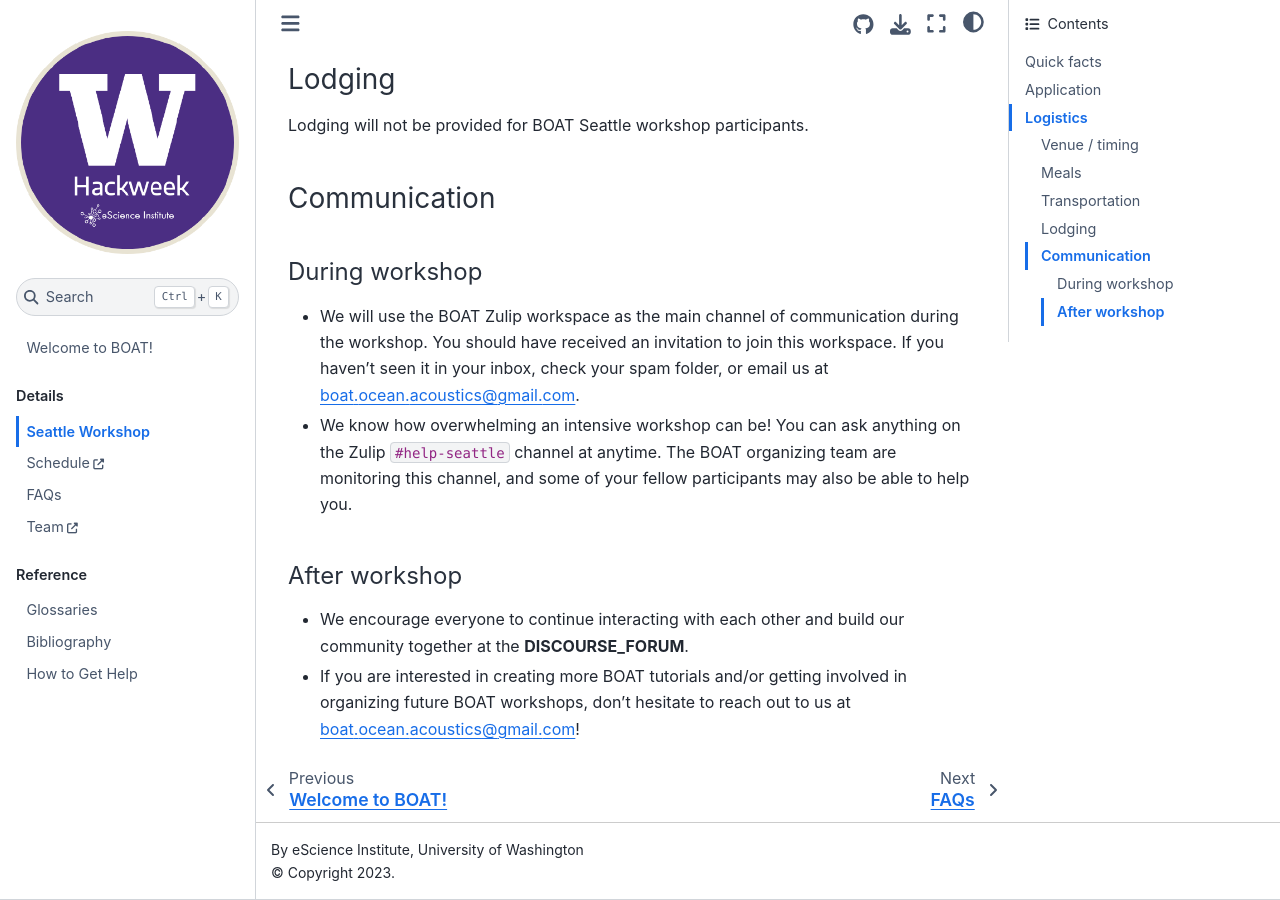
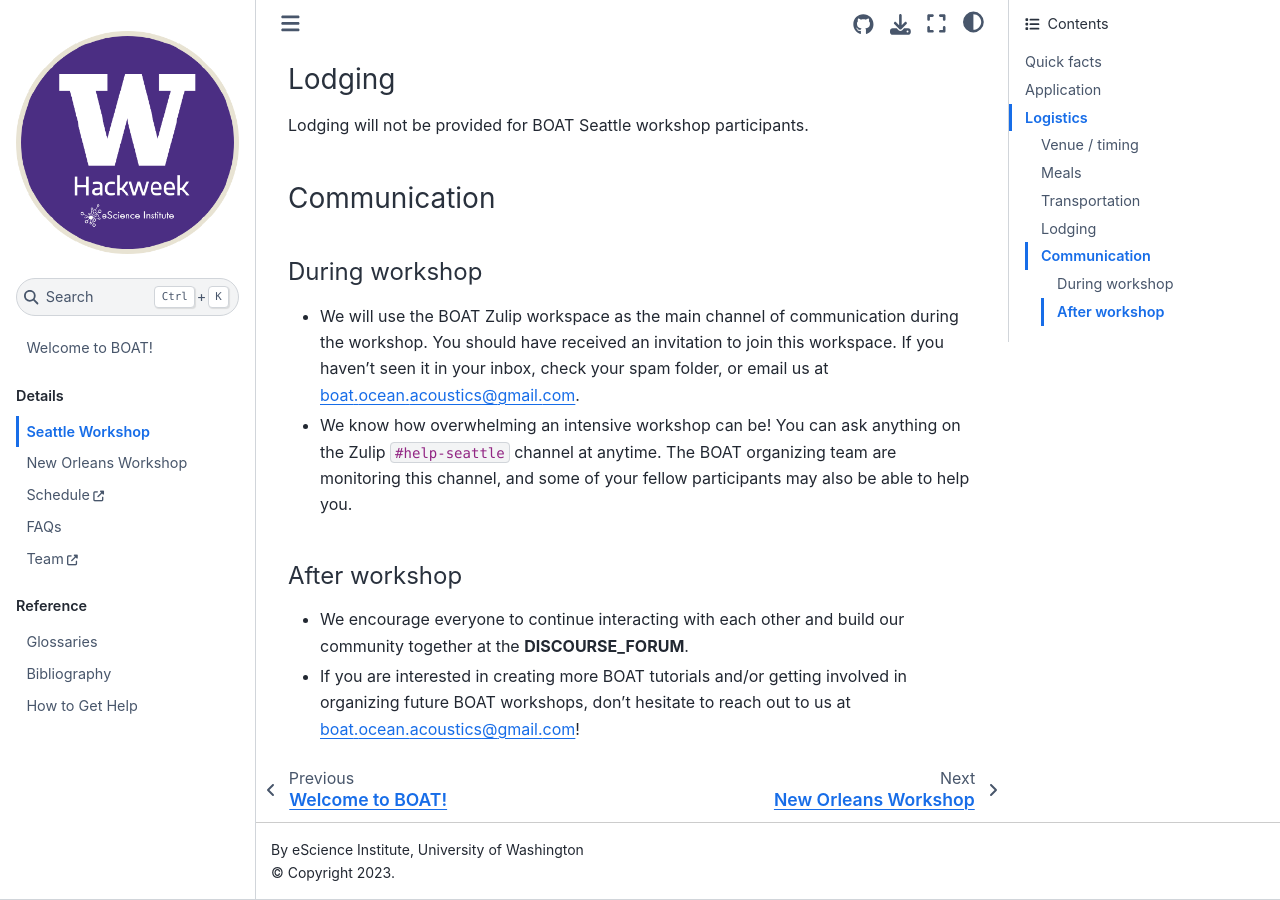
Before and after one commit to BOAT-ocean-acoustics/boat-website, a Jupyter Book: the page built from book/workshop_seattle.md, in a window 1280 px wide and 900 px high, scrolled down 1478 px. Built offline with Jupyter Book 1.0.4 settings and Sphinx 7.4.7 and the Sphinx Book theme 1.1.4, drawn with Linux system fonts in a browser that asks for light colours; pages that are not in the unit, such as notebooks, are missing from menus.

Commit message:
fix broken link

````diff
--- a/book/_toc.yml
+++ b/book/_toc.yml
@@ -6,7 +6,7 @@ parts:
 - caption: Details
   chapters:
     - file: workshop_seattle
-    - file: workshop_neworleans
+    - file: workshop_new_orleans
     - title: Schedule
       url: https://boat-ocean-acoustics.github.io/boat-website/index.html?jump_to=schedule
     - file: faq
--- a/book/intro.md
+++ b/book/intro.md
@@ -16,6 +16,6 @@
 ```{admonition} Quick links
 :class: seealso
 * [Seattle workshop](./workshop_seattle) (March 24-25, 2025)
-* [New Orleands workshop](./workshop_neworleans) (May 17-18, 2025)
+* [New Orleands workshop](./workshop_new_orleans) (May 17-18, 2025)
 * GitHub organization: {{ github_org_url}}
 ```
````
